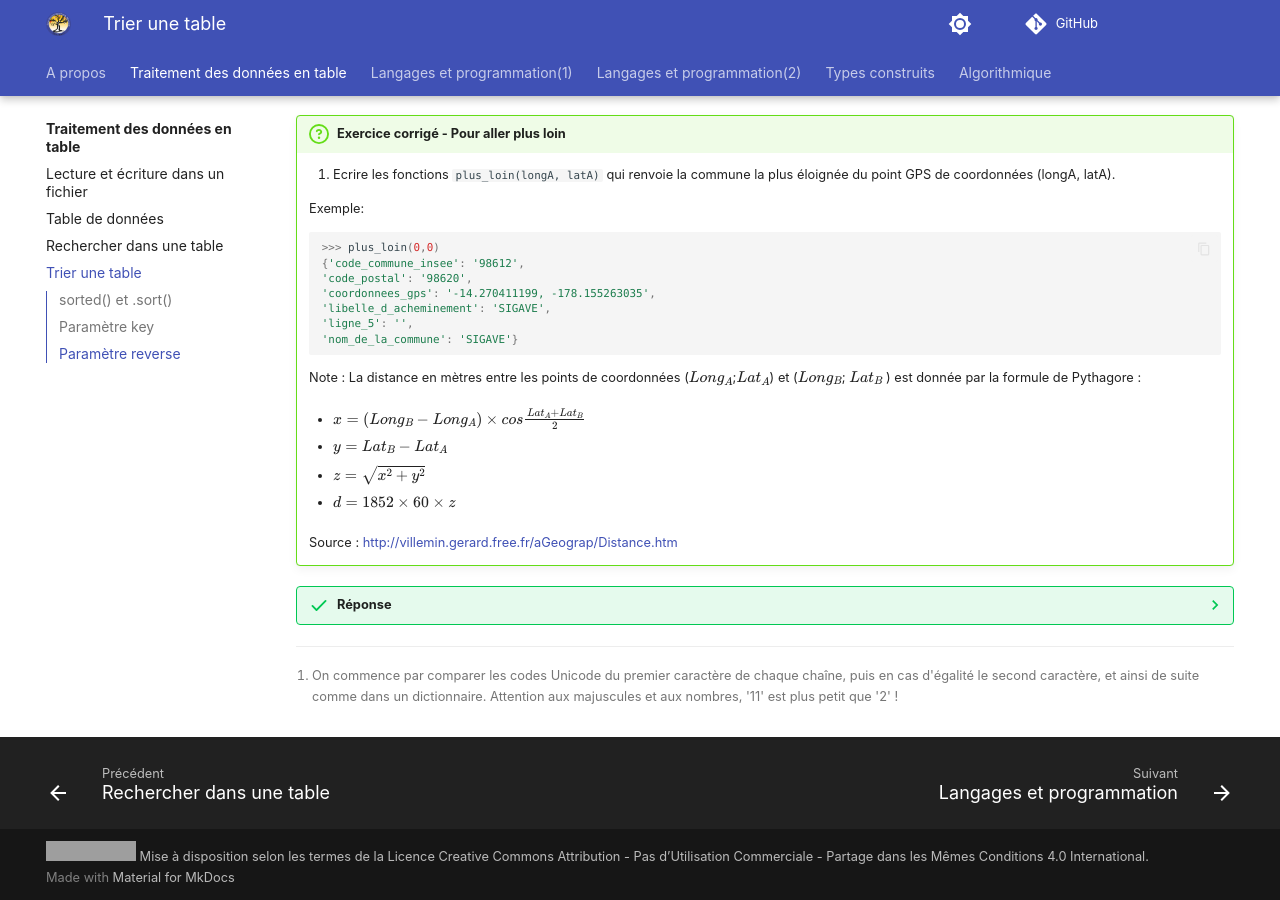
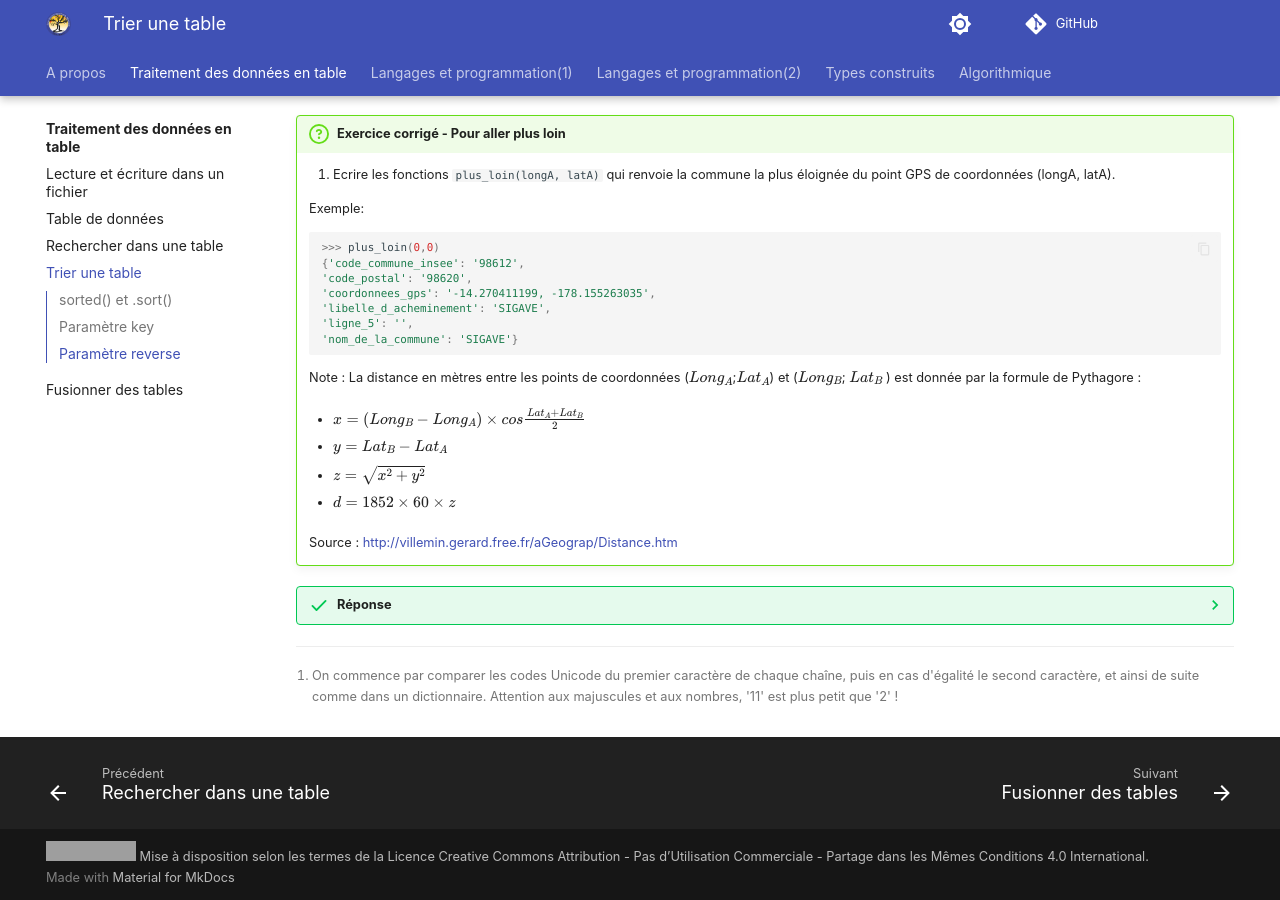
Before and after one commit to eipaca/NSI-1, an MkDocs documentation site: the page built from docs/donnees-en-tables/4-trier-une-table.md, in a window 1280 px wide and 900 px high, scrolled down 3608 px. Built offline with MkDocs 1.6.1 and Material for MkDocs 9.7.7, drawn with Linux system fonts in a browser that asks for light colours; emoji names are drawn with the system emoji font; comment, search, counter and statistics services are not loaded; grey boxes are pictures that could not be loaded.

Commit message:
Update mkdocs.yml

```diff
--- a/mkdocs.yml
+++ b/mkdocs.yml
@@ -140,7 +140,7 @@ nav:
     - Table de données: donnees-en-tables/2-table-de-donnees.md
     - Rechercher dans une table: donnees-en-tables/3-rechercher-dans-une-table.md
     - Trier une table: donnees-en-tables/4-trier-une-table.md
-  #  - Fusionner des tables: donnees-en-tables/5-fusionner-des-tables.md
+    - Fusionner des tables: donnees-en-tables/5-fusionner-des-tables.md
   #- Interactions entre l’homme et la machine sur le Web:
   #  - ihm-sur-web/index.md
   - Langages et programmation(1):
```
